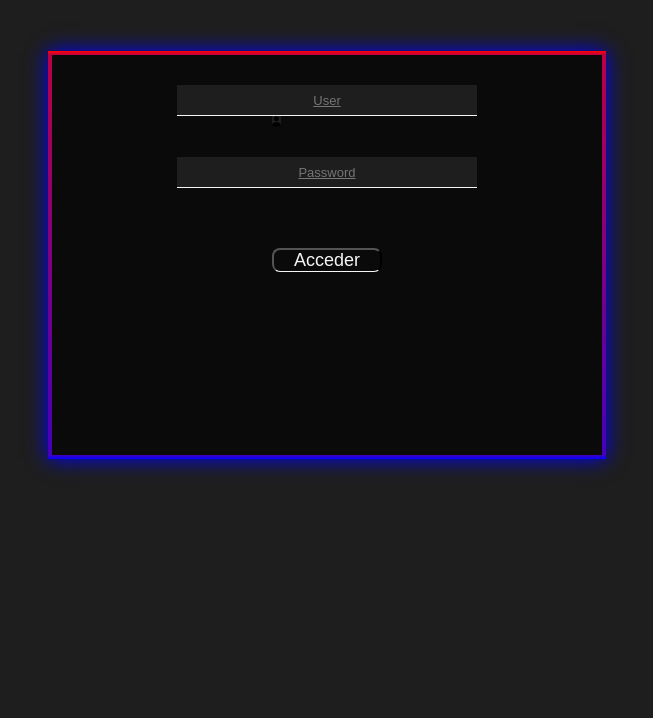
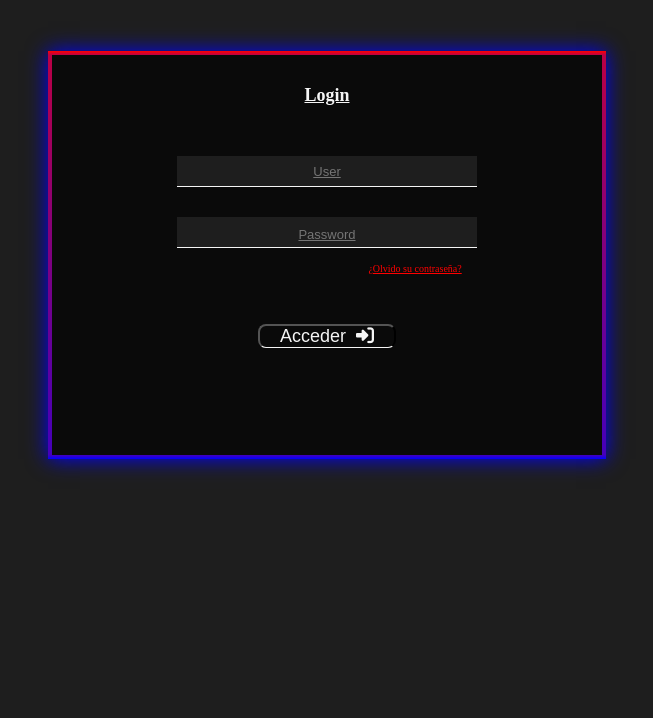
Before and after one commit to jared0192galicia/web-login, a plain HTML site: page index.html in a window 1280 px wide. Shown: the top 718 px of the page, without its empty margins (313-966 px from the left). Drawn offline with Linux system fonts and the light colour scheme.

```diff
--- a/index.html
+++ b/index.html
@@ -12,10 +12,12 @@
     <div class="conteiner">
         <div class="main">
             <form action="">
+                <p class="legend">Login</p>
                 <input type="text" class="item" placeholder="User">
-                <i class="fa-solid fa-user"></i>
+                <!-- <i class="fa-solid fa-user"></i> -->
                 <input type="password" class="item" placeholder="Password">
-                <button class="send">Acceder</button>
+                <a href="/" class="pass-olvi">¿Olvido su contraseña?</a>
+                <button class="send">Acceder <i class="fa-solid fa-right-to-bracket"></i></button>
             </form>
         </div>
     </div>
--- a/style.css
+++ b/style.css
@@ -32,11 +32,22 @@ html {
     align-items: center;
     margin: auto;
     margin-bottom: 40%;
+    transition: 2s all;
 }
 .main form {
     background-color: var(--black);
     display: inline-block;
     /* align-items: center; */
+}
+.legend {
+    color: var(--white);
+    background-color: var(--black);
+    font-size: 1.8rem;
+    text-align: center;
+    margin-top: 3rem;
+    font-weight: bold;
+    text-decoration: underline;
+    /* text-shadow: .8rem .6rem .1rem #1DA1F2; */
 }
 .item {
     color: var(--white);
@@ -46,29 +57,46 @@ html {
     margin: 0 calc(50% - 150px);
     margin-top: 3rem;
     border: none;
+    outline: none;
     border-bottom: 1px solid var(--white);
 }
-.item:nth-child(1)::placeholder::before {
-    content: "\f007";
-}
 .item:nth-child(2){
-    font-size: 2.2rem;
     margin-top: 5rem;
 }
-.item::-moz-focus-outer {
-    border: none;
+
+.item:nth-child(3) {
+    font-size: 2.2rem;
+}
+.item:focus {
+    border-bottom: 1px solid var(--white);
 }
 .item::placeholder {
     font-size: 1.3rem;
     text-align: center;
     text-decoration: underline;
 }
+.pass-olvi {
+    width: 80%;
+    display: block;
+    margin-top: 1.5rem;
+    margin-left: 80%;
+    color: red;
+    background-color: var(--black);
+    font-size: 1rem;
+    cursor: pointer;
+}
+.pass-olvi i{
+    content: "";
+    min-height: 2rem;
+    min-width: 2rem;
+    color: red;
+}
 .send {
     font-size: 1.8rem;
     background-color: var(--black);
     padding: 0 2rem;
     border-radius: 8px;
-    margin-top: 6rem;
+    margin-top: 5rem;
     display: block;
     color: var(--white);
     border-bottom: 1px solid var(--white);
@@ -79,6 +107,11 @@ html {
     box-shadow: 0 0 20px rgba(37, 218, 191, 0.825), inset 0 0 14px rgba(37, 218, 191, 0.825);
     transform: scale(1.1);
     color: white;
+}
+.fa-solid {
+    margin-left: .5rem;
+    background-color: transparent;
+    color: var(--white);
 }
 /* Section social-red */
 .social-red{
```
